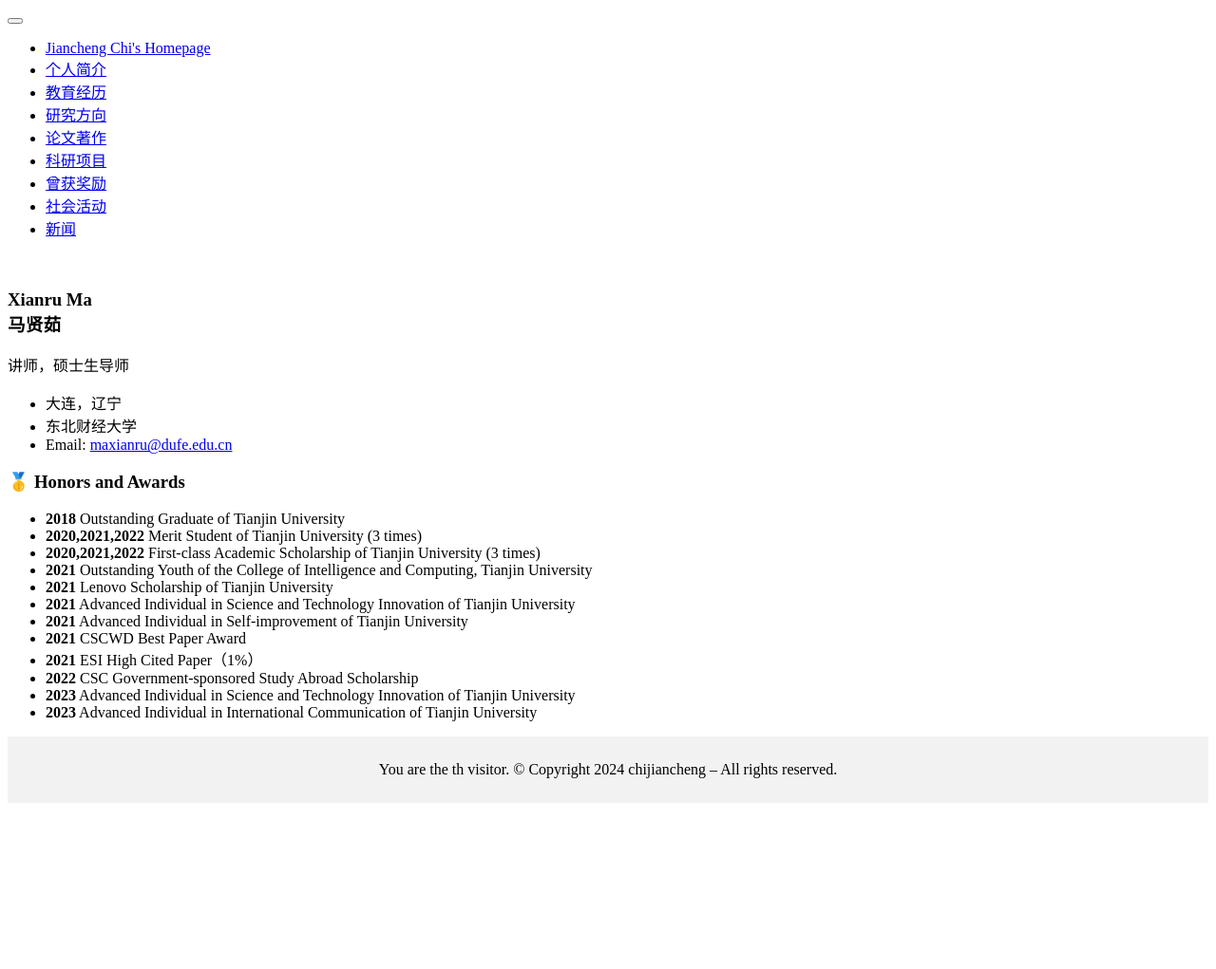
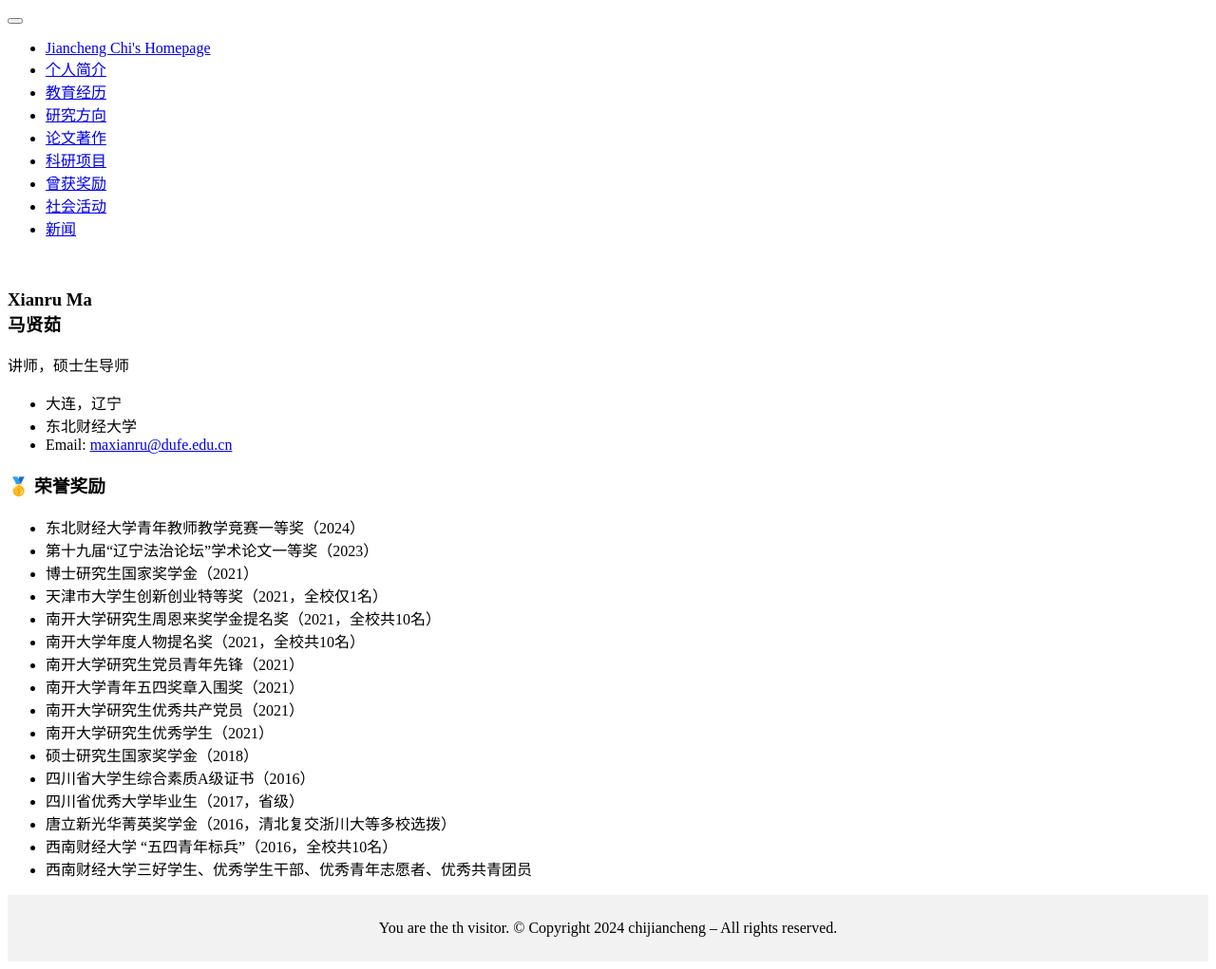
Before and after one commit to maxianru/maxianru.github.io, a Jekyll site: the page built from _pages/includes/honers.md, in a window 1280 px wide. Shown: the whole page at 95% size. Built offline with Jekyll 4.4.1, drawn with Linux system fonts in a browser that asks for light colours; our own code applies the rules of GitHub Pages for plain Markdown files; before the commit the page ends 900 px from its top, so only the background shows below that.

Commit message:
Update honers.md

```diff
--- a/_pages/includes/honers.md
+++ b/_pages/includes/honers.md
@@ -1,13 +1,17 @@
-# 🥇 Honors and Awards
-- **2018** Outstanding Graduate of Tianjin University
-- **2020,2021,2022** Merit Student of Tianjin University (3 times)
-- **2020,2021,2022** First-class Academic Scholarship of Tianjin University (3 times)
-- **2021** Outstanding Youth of the College of Intelligence and Computing, Tianjin University
-- **2021** Lenovo Scholarship of Tianjin University
-- **2021** Advanced Individual in Science and Technology Innovation of Tianjin University
-- **2021** Advanced Individual in Self-improvement of Tianjin University
-- **2021** CSCWD Best Paper Award
-- **2021** ESI High Cited Paper（1%）
-- **2022** CSC Government-sponsored Study Abroad Scholarship
-- **2023** Advanced Individual in Science and Technology Innovation of Tianjin University
-- **2023** Advanced Individual in International Communication of Tianjin University
+# 🥇 荣誉奖励
+- 东北财经大学青年教师教学竞赛一等奖（2024）
+- 第十九届“辽宁法治论坛”学术论文一等奖（2023）
+- 博士研究生国家奖学金（2021）
+- 天津市大学生创新创业特等奖（2021，全校仅1名）
+- 南开大学研究生周恩来奖学金提名奖（2021，全校共10名）
+- 南开大学年度人物提名奖（2021，全校共10名）
+- 南开大学研究生党员青年先锋（2021）
+- 南开大学青年五四奖章入围奖（2021）
+- 南开大学研究生优秀共产党员（2021）
+- 南开大学研究生优秀学生（2021）
+- 硕士研究生国家奖学金（2018）
+- 四川省大学生综合素质A级证书（2016）
+- 四川省优秀大学毕业生（2017，省级）
+- 唐立新光华菁英奖学金（2016，清北复交浙川大等多校选拨）
+- 西南财经大学 “五四青年标兵”（2016，全校共10名）
+- 西南财经大学三好学生、优秀学生干部、优秀青年志愿者、优秀共青团员
```
